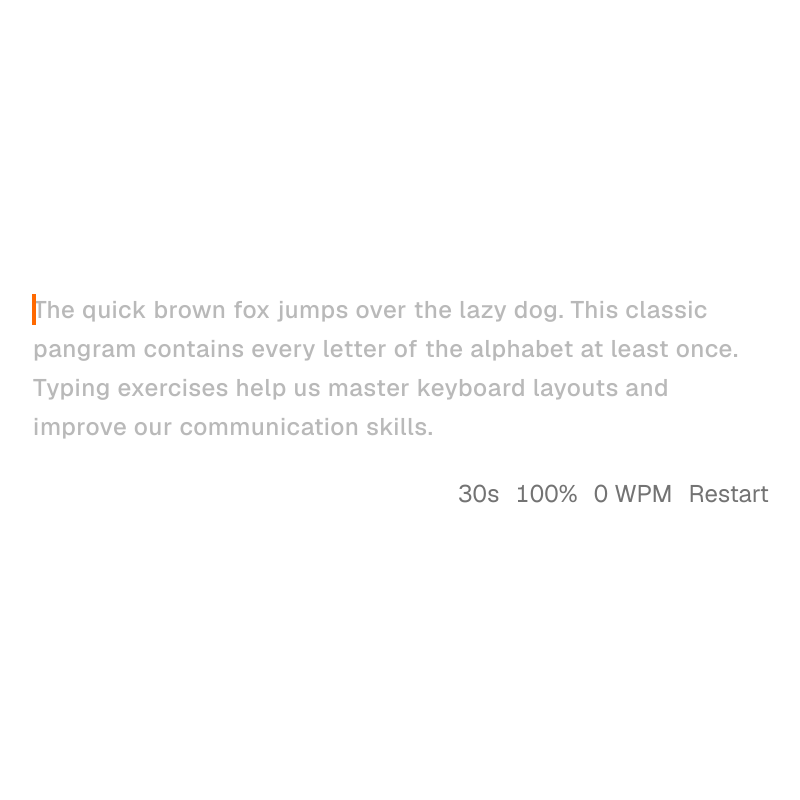
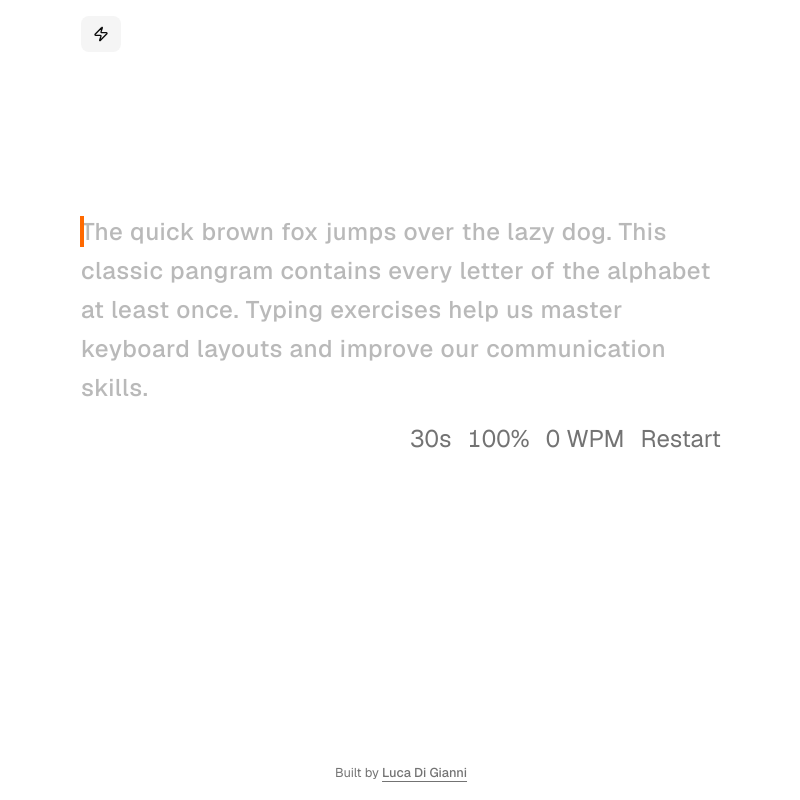
Before and after one commit to ldgni/blitz, a Next.js app: page / in a window 1280 px wide. Shown: the whole page, without its empty margins (239-1039 px from the left). Built offline with nearby package versions, Linux system fonts and the light colour scheme.

Commit message:
feat: add header and footer components

```diff
--- a/app/layout.tsx
+++ b/app/layout.tsx
@@ -3,6 +3,8 @@
 import type { Metadata } from "next";
 import { Geist } from "next/font/google";
 
+import Footer from "@/components/footer";
+import Header from "@/components/header";
 import { ThemeProvider } from "@/components/theme-provider";
 
 const geist = Geist({ subsets: ["latin"] });
@@ -25,7 +27,11 @@
           defaultTheme="system"
           enableSystem
           disableTransitionOnChange>
-          {children}
+          <div className="mx-auto flex min-h-screen max-w-2xl flex-col p-4">
+            <Header />
+            <main className="grow">{children}</main>
+            <Footer />
+          </div>
         </ThemeProvider>
       </body>
     </html>
--- /dev/null
+++ b/components/footer.tsx
@@ -0,0 +1,15 @@
+export default function Footer() {
+  return (
+    <footer className="text-muted-foreground mt-8 text-center">
+      <small>
+        Built by{" "}
+        <a
+          href="https://ldgni.io/"
+          target="_blank"
+          className="hover:text-foreground font-medium underline underline-offset-4 transition-colors">
+          Luca Di Gianni
+        </a>
+      </small>
+    </footer>
+  );
+}
--- /dev/null
+++ b/components/header.tsx
@@ -0,0 +1,9 @@
+import NavLinks from "@/components/nav-links";
+
+export default function Header() {
+  return (
+    <header className="mb-16 flex items-center justify-between sm:mb-24 md:mb-32 lg:mb-40">
+      <NavLinks />
+    </header>
+  );
+}
--- /dev/null
+++ b/components/nav-links.tsx
@@ -0,0 +1,39 @@
+"use client";
+
+import { Zap } from "lucide-react";
+import Link from "next/link";
+import { usePathname } from "next/navigation";
+
+import { Button } from "@/components/ui/button";
+
+const navItems = [
+  {
+    href: "/",
+    label: "Home",
+    icon: Zap,
+  },
+];
+
+export default function NavLinks() {
+  const pathname = usePathname();
+
+  return (
+    <nav>
+      <ul className="flex gap-2">
+        {navItems.map((item) => (
+          <li key={item.href}>
+            <Button
+              variant="ghost"
+              asChild
+              className={pathname === item.href ? "bg-accent" : ""}>
+              <Link href={item.href}>
+                <item.icon />
+                <span className="sr-only">{item.label}</span>
+              </Link>
+            </Button>
+          </li>
+        ))}
+      </ul>
+    </nav>
+  );
+}
--- a/components/typing-test.tsx
+++ b/components/typing-test.tsx
@@ -87,7 +87,7 @@
   };
 
   return (
-    <div className="mx-auto flex min-h-screen max-w-3xl flex-col items-center justify-center gap-8 p-4 text-2xl">
+    <div className="space-y-4 text-xl sm:text-2xl">
       <p className="leading-relaxed font-medium tracking-wide">
         {TEXT.split("").map((char, i) => (
           <span key={i} className="relative">
@@ -107,7 +107,7 @@
           </span>
         ))}
       </p>
-      <div className="flex w-full justify-end gap-4">
+      <div className="flex w-full justify-center gap-4 sm:justify-end">
         <span className="text-muted-foreground tabular-nums">{timeLeft}s</span>
         <span className="text-muted-foreground tabular-nums">{accuracy}%</span>
         <span className="text-muted-foreground tabular-nums">{wpm} WPM</span>
--- /dev/null
+++ b/components/ui/button.tsx
@@ -0,0 +1,60 @@
+import { Slot } from "@radix-ui/react-slot";
+import { cva, type VariantProps } from "class-variance-authority";
+import * as React from "react";
+
+import { cn } from "@/lib/utils";
+
+const buttonVariants = cva(
+  "inline-flex items-center justify-center gap-2 whitespace-nowrap rounded-md text-sm font-medium transition-all disabled:pointer-events-none disabled:opacity-50 [&_svg]:pointer-events-none [&_svg:not([class*='size-'])]:size-4 shrink-0 [&_svg]:shrink-0 outline-none focus-visible:border-ring focus-visible:ring-ring/50 focus-visible:ring-[3px] aria-invalid:ring-destructive/20 dark:aria-invalid:ring-destructive/40 aria-invalid:border-destructive",
+  {
+    variants: {
+      variant: {
+        default: "bg-primary text-primary-foreground hover:bg-primary/90",
+        destructive:
+          "bg-destructive text-white hover:bg-destructive/90 focus-visible:ring-destructive/20 dark:focus-visible:ring-destructive/40 dark:bg-destructive/60",
+        outline:
+          "border bg-background shadow-xs hover:bg-accent hover:text-accent-foreground dark:bg-input/30 dark:border-input dark:hover:bg-input/50",
+        secondary:
+          "bg-secondary text-secondary-foreground hover:bg-secondary/80",
+        ghost:
+          "hover:bg-accent hover:text-accent-foreground dark:hover:bg-accent/50",
+        link: "text-primary underline-offset-4 hover:underline",
+      },
+      size: {
+        default: "h-9 px-4 py-2 has-[>svg]:px-3",
+        sm: "h-8 rounded-md gap-1.5 px-3 has-[>svg]:px-2.5",
+        lg: "h-10 rounded-md px-6 has-[>svg]:px-4",
+        icon: "size-9",
+        "icon-sm": "size-8",
+        "icon-lg": "size-10",
+      },
+    },
+    defaultVariants: {
+      variant: "default",
+      size: "default",
+    },
+  },
+);
+
+function Button({
+  className,
+  variant,
+  size,
+  asChild = false,
+  ...props
+}: React.ComponentProps<"button"> &
+  VariantProps<typeof buttonVariants> & {
+    asChild?: boolean;
+  }) {
+  const Comp = asChild ? Slot : "button";
+
+  return (
+    <Comp
+      data-slot="button"
+      className={cn(buttonVariants({ variant, size, className }))}
+      {...props}
+    />
+  );
+}
+
+export { Button, buttonVariants };
--- a/package.json
+++ b/package.json
@@ -7,6 +7,7 @@
     "lint": "eslint"
   },
   "dependencies": {
+    "@radix-ui/react-slot": "^1.2.4",
     "class-variance-authority": "^0.7.1",
     "clsx": "^2.1.1",
     "lucide-react": "^0.559.0",
```
Also changed, not shown: 1 other file (tests, documents, lock files or other folders).
